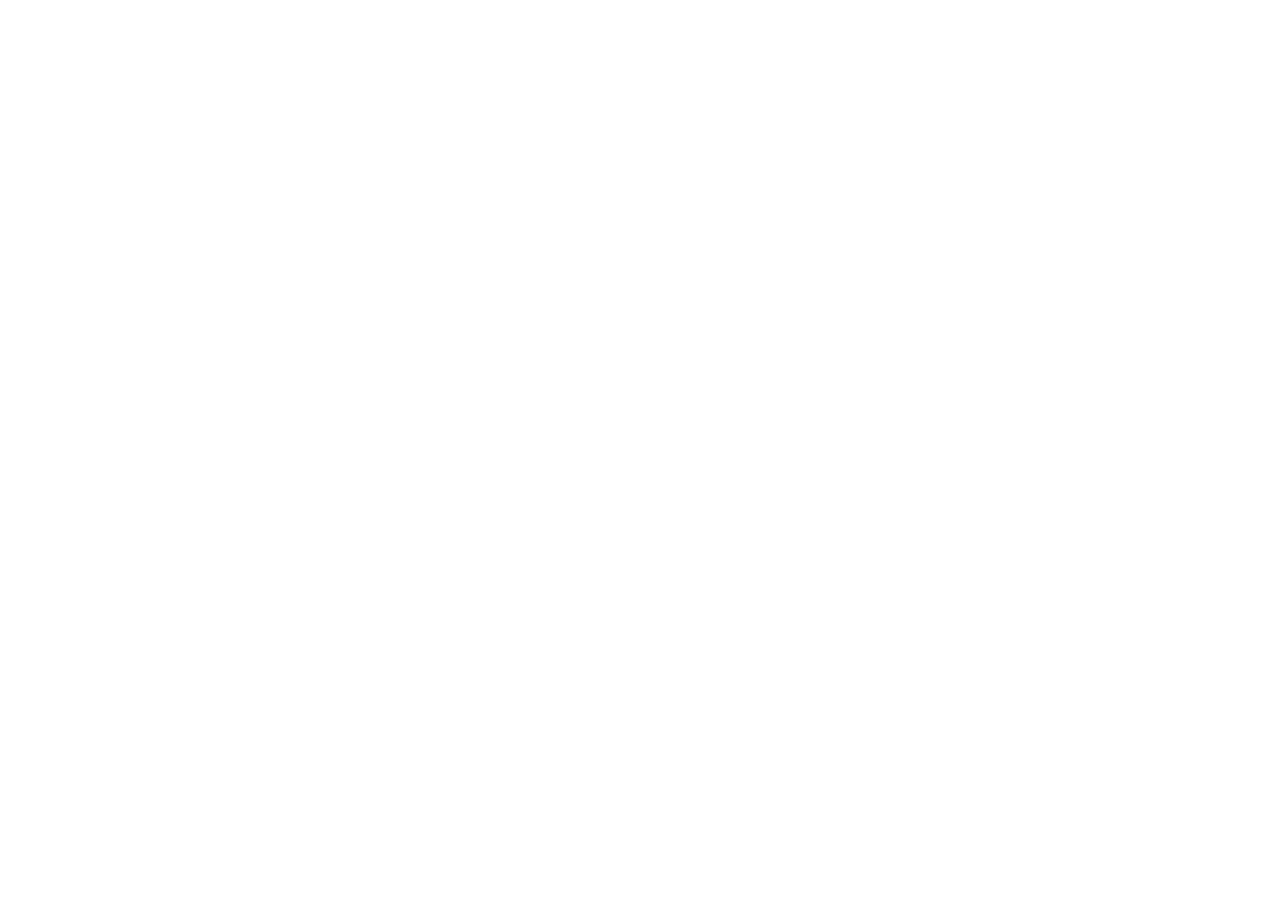
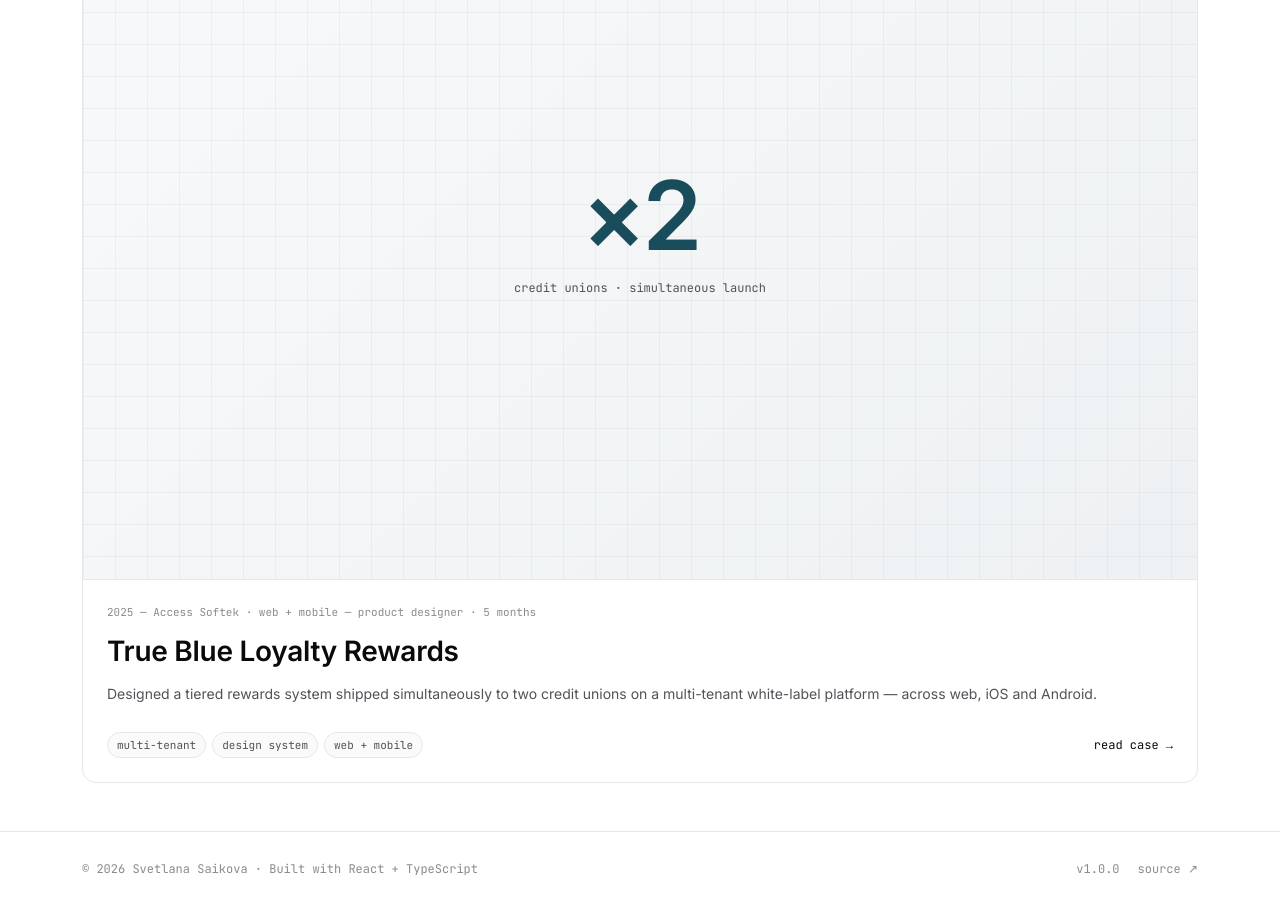
Before and after one commit to spacewalker02/lana-portfolio, a React (Vite) app: page / in a window 1280 px wide. Shown: the part 1140-2046 px from the top of the page. Before the commit the page ends 900 px from the top, so only its background shows below. Built offline with nearby package versions, Linux system fonts and the light colour scheme.

Commit message:
feat: cases data + SelectedWork + CaseCard

```diff
--- /dev/null
+++ b/src/components/home/CaseCard/CaseCard.module.scss
@@ -0,0 +1,198 @@
+.card {
+    display: flex;
+    flex-direction: column;
+    border: 1px solid var(--border);
+    border-radius: var(--radius-lg);
+    background: var(--bg);
+    overflow: hidden;
+    transition: border-color var(--t-base), transform var(--t-base);
+    cursor: pointer;
+    text-decoration: none;
+    color: inherit;
+
+    &:hover {
+      border-color: var(--text);
+      transform: translateY(-2px);
+
+      .arrow  { transform: translateX(4px); }
+      .visual { transform: scale(1.02); }
+    }
+  }
+
+  .cardHero {
+    .title { font-size: var(--text-2xl); }
+  }
+
+  .cover {
+    aspect-ratio: 16 / 10;
+    overflow: hidden;
+    background: var(--surface);
+    border-bottom: 1px solid var(--border);
+  }
+
+  .visual {
+    width: 100%;
+    height: 100%;
+    transition: transform 600ms cubic-bezier(0.2, 0.8, 0.2, 1);
+  }
+
+  .coverNda {
+    width: 100%;
+    height: 100%;
+    background: linear-gradient(135deg, #f8f9fa 0%, #eef1f3 100%);
+    display: flex;
+    align-items: center;
+    justify-content: center;
+    position: relative;
+    overflow: hidden;
+
+    &::before {
+      content: '';
+      position: absolute;
+      inset: 0;
+      background-image:
+        linear-gradient(to right, rgba(10, 10, 10, 0.04) 1px, transparent 1px),
+        linear-gradient(to bottom, rgba(10, 10, 10, 0.04) 1px, transparent 1px);
+      background-size: 32px 32px;
+    }
+  }
+
+  .coverNdaInner {
+    position: relative;
+    text-align: center;
+    padding: 32px;
+  }
+
+  .metric {
+    font-size: clamp(56px, 8vw, 96px);
+    font-weight: 600;
+    letter-spacing: -0.04em;
+    line-height: 1;
+    color: var(--accent);
+  }
+
+  .caption {
+    font-family: var(--font-mono);
+    font-size: var(--text-xs);
+    color: var(--text-2);
+    margin-top: 16px;
+  }
+
+  .coverCode {
+    width: 100%;
+    height: 100%;
+    background: #0e1116;
+    display: flex;
+    align-items: center;
+    justify-content: center;
+    padding: 24px;
+  }
+
+  .codeWindow {
+    width: 100%;
+    max-width: 320px;
+    background: #ffffff;
+    border-radius: 8px;
+    overflow: hidden;
+    box-shadow: 0 20px 60px rgba(0, 0, 0, 0.4);
+  }
+
+  .codeBar {
+    height: 28px;
+    background: #f4f4f5;
+    border-bottom: 1px solid #e7e7e9;
+    display: flex;
+    align-items: center;
+    padding: 0 10px;
+    gap: 6px;
+
+    span {
+      width: 8px;
+      height: 8px;
+      border-radius: 50%;
+      background: #d4d4d8;
+    }
+  }
+
+  .codeBody {
+    padding: 18px;
+    display: flex;
+    flex-direction: column;
+    gap: 10px;
+  }
+
+  .codeHero {
+    height: 16px;
+    width: 70%;
+    background: linear-gradient(90deg, #1a4d5c, #2b6c7c);
+    border-radius: 4px;
+  }
+
+  .codeLine {
+    height: 8px;
+    background: #e7e7e9;
+    border-radius: 4px;
+
+    &.short { width: 40%; }
+  }
+
+  .codeBtn {
+    margin-top: 8px;
+    height: 24px;
+    width: 100px;
+    background: #0a0a0a;
+    border-radius: 4px;
+  }
+
+  .body {
+    padding: 24px;
+    display: flex;
+    flex-direction: column;
+    gap: 14px;
+    flex: 1;
+  }
+
+  .meta {
+    font-family: var(--font-mono);
+    font-size: 11px;
+    color: var(--text-3);
+  }
+
+  .title {
+    font-size: var(--text-xl);
+    font-weight: 600;
+    letter-spacing: -0.01em;
+    line-height: 1.2;
+  }
+
+  .impact {
+    font-size: var(--text-sm);
+    color: var(--text-2);
+    line-height: 1.5;
+  }
+
+  .bottom {
+    margin-top: auto;
+    display: flex;
+    align-items: center;
+    justify-content: space-between;
+    padding-top: 14px;
+    gap: 12px;
+    flex-wrap: wrap;
+  }
+
+  .tags {
+    display: flex;
+    flex-wrap: wrap;
+    gap: 6px;
+  }
+
+  .arrow {
+    display: inline-flex;
+    align-items: center;
+    gap: 6px;
+    font-family: var(--font-mono);
+    font-size: var(--text-xs);
+    color: var(--text);
+    transition: transform var(--t-base);
+  }
--- /dev/null
+++ b/src/components/home/CaseCard/CaseCard.tsx
@@ -0,0 +1,87 @@
+import { Link } from 'react-router-dom';
+import type { Case } from '@/types/case';
+import { Tag } from '@/components/ui';
+import styles from './CaseCard.module.scss';
+
+interface CaseCardProps {
+  caseData: Case;
+  variant?: 'hero' | 'default';
+}
+
+export function CaseCard({ caseData, variant = 'default' }: CaseCardProps) {
+  const { slug, title, oneLineImpact, meta, tags, cover, year } = caseData;
+
+  return (
+    <Link
+      to={`/case/${slug}`}
+      className={`${styles.card} ${variant === 'hero' ? styles.cardHero : ''}`}
+    >
+      <div className={styles.cover}>
+        <div className={styles.visual}>
+          <CoverRenderer cover={cover} />
+        </div>
+      </div>
+
+      <div className={styles.body}>
+        <div className={styles.meta}>
+          {year} — {meta.company} · {meta.type} — {meta.role} · {meta.duration}
+        </div>
+
+        <h3 className={styles.title}>{title}</h3>
+        <p className={styles.impact}>{oneLineImpact}</p>
+
+        <div className={styles.bottom}>
+          <div className={styles.tags}>
+            {tags.map((t) => (
+              <Tag key={t}>{t}</Tag>
+            ))}
+          </div>
+          <span className={styles.arrow}>read case →</span>
+        </div>
+      </div>
+    </Link>
+  );
+}
+
+// CoverRenderer — picks the right cover by `cover.kind`
+
+function CoverRenderer({ cover }: { cover: Case['cover'] }) {
+  if (cover.kind === 'nda') {
+    return (
+      <div className={styles.coverNda}>
+        <div className={styles.coverNdaInner}>
+          <div className={styles.metric}>{cover.metric}</div>
+          <div className={styles.caption}>{cover.caption}</div>
+        </div>
+      </div>
+    );
+  }
+
+  if (cover.kind === 'screenshot') {
+    return (
+      <img
+        className={styles.coverImage}
+        src={cover.src}
+        alt={cover.alt}
+        loading="lazy"
+      />
+    );
+  }
+
+  // kind === 'code'
+  return (
+    <div className={styles.coverCode}>
+      <div className={styles.codeWindow}>
+        <div className={styles.codeBar}>
+          <span /><span /><span />
+        </div>
+        <div className={styles.codeBody}>
+          <div className={styles.codeHero} />
+          <div className={styles.codeLine} />
+          <div className={`${styles.codeLine} ${styles.short}`} />
+          <div className={styles.codeBtn} />
+        </div>
+      </div>
+    </div>
+  );
+}
--- /dev/null
+++ b/src/components/home/SelectedWork/SelectedWork.module.scss
@@ -0,0 +1,44 @@
+.section {
+    padding-block: 48px;
+  }
+
+  .head {
+    display: flex;
+    align-items: end;
+    justify-content: space-between;
+    margin-bottom: 40px;
+    gap: 24px;
+    flex-wrap: wrap;
+  }
+
+  .title {
+    font-size: var(--text-2xl);
+    font-weight: 600;
+    letter-spacing: -0.015em;
+    max-width: 40ch;
+  }
+
+  .count {
+    font-family: var(--font-mono);
+    font-size: var(--text-xs);
+    color: var(--text-3);
+  }
+
+  .grid {
+    display: grid;
+    gap: 24px;
+  }
+
+  .gridSingle {
+    grid-template-columns: 1fr;
+  }
+
+  .gridDouble {
+    grid-template-columns: 2fr 1fr;
+  }
+
+  @media (max-width: 880px) {
+    .gridDouble {
+      grid-template-columns: 1fr;
+    }
+  }
--- /dev/null
+++ b/src/components/home/SelectedWork/SelectedWork.tsx
@@ -0,0 +1,36 @@
+import { Container } from '@/components/layout/Container/Container';
+import { CaseCard } from '@/components/home/CaseCard/CaseCard';
+import { MonoLabel } from '@/components/ui';
+import { cases } from '@/data/cases';
+import styles from './SelectedWork.module.scss';
+
+export function SelectedWork() {
+  const [first, ...rest] = cases;
+  const hasMultiple = cases.length > 1;
+
+  return (
+    <section className={styles.section} id="work">
+      <Container>
+        <div className={styles.head}>
+          <div>
+            <MonoLabel block>// selected work</MonoLabel>
+            <h2 className={styles.title}>
+              Designing fintech systems that ship & scale across products,
+              brands, and platforms.
+            </h2>
+          </div>
+          <span className={styles.count}>
+            {String(cases.length).padStart(2, '0')} / 2024–2026
+          </span>
+        </div>
+
+        <div className={`${styles.grid} ${hasMultiple ? styles.gridDouble : styles.gridSingle}`}>
+          {first && <CaseCard caseData={first} variant="hero" />}
+          {rest.map((c) => (
+            <CaseCard key={c.slug} caseData={c} />
+          ))}
+        </div>
+      </Container>
+    </section>
+  );
+}
--- /dev/null
+++ b/src/data/cases.ts
@@ -0,0 +1,27 @@
+// All case studies. Adding a case = adding an object.
+
+import type { Case } from '@/types/case';
+
+export const cases: Case[] = [
+  {
+    slug: 'true-blue-loyalty',
+    year: 2025,
+    title: 'True Blue Loyalty Rewards',
+    oneLineImpact:
+      'Designed a tiered rewards system shipped simultaneously to two credit unions on a multi-tenant white-label platform — across web, iOS and Android.',
+    meta: {
+      company: 'Access Softek',
+      industry: 'fintech',
+      type: 'web + mobile',
+      role: 'product designer',
+      duration: '5 months',
+      isNDA: false,
+    },
+    tags: ['multi-tenant', 'design system', 'web + mobile'],
+    cover: {
+      kind: 'nda',
+      metric: '×2',
+      caption: 'credit unions · simultaneous launch',
+    },
+  },
+];
--- a/src/pages/Home.tsx
+++ b/src/pages/Home.tsx
@@ -1,9 +1,11 @@
 import { Hero } from "@/components/home/Hero/Hero";
+import { SelectedWork } from "@/components/home/SelectedWork/SelectedWork";
 
 export default function Home() {
   return (
     <>
         <Hero />
+        <SelectedWork />
     </>
   );
 }
--- /dev/null
+++ b/src/types/case.ts
@@ -0,0 +1,28 @@
+// All shapes for case-related data.
+
+export type CaseTag = string;
+
+/** Three flavors of case-card cover. */
+export type CaseCover =
+  | { kind: 'nda'; metric: string; caption: string }
+  | { kind: 'screenshot'; src: string; alt: string }
+  | { kind: 'code' };
+
+export interface CaseMeta {
+  company: string;
+  industry: string;
+  type: string;
+  role: string;
+  duration: string;
+  isNDA: boolean;
+}
+
+export interface Case {
+  slug: string;
+  year: number;
+  title: string;
+  oneLineImpact: string;
+  meta: CaseMeta;
+  tags: CaseTag[];
+  cover: CaseCover;
+}
```
